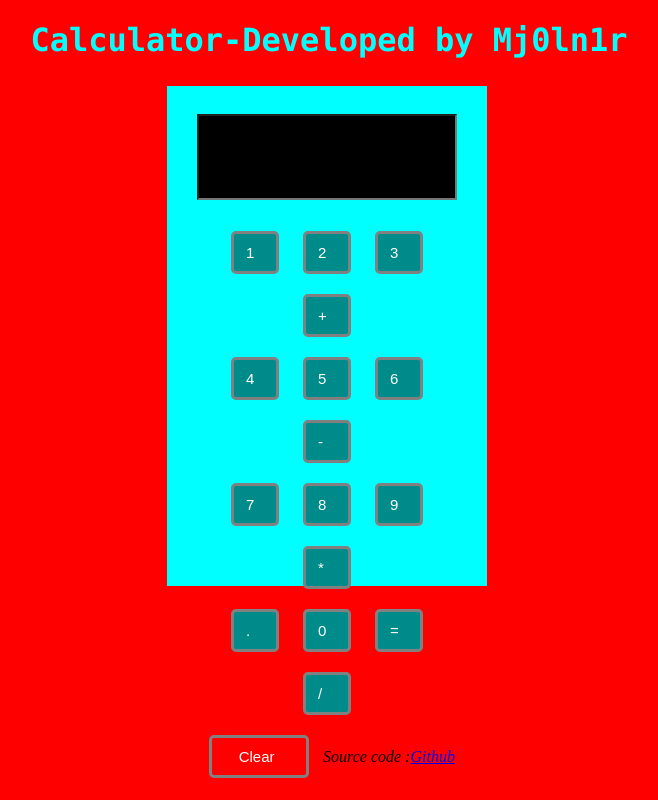
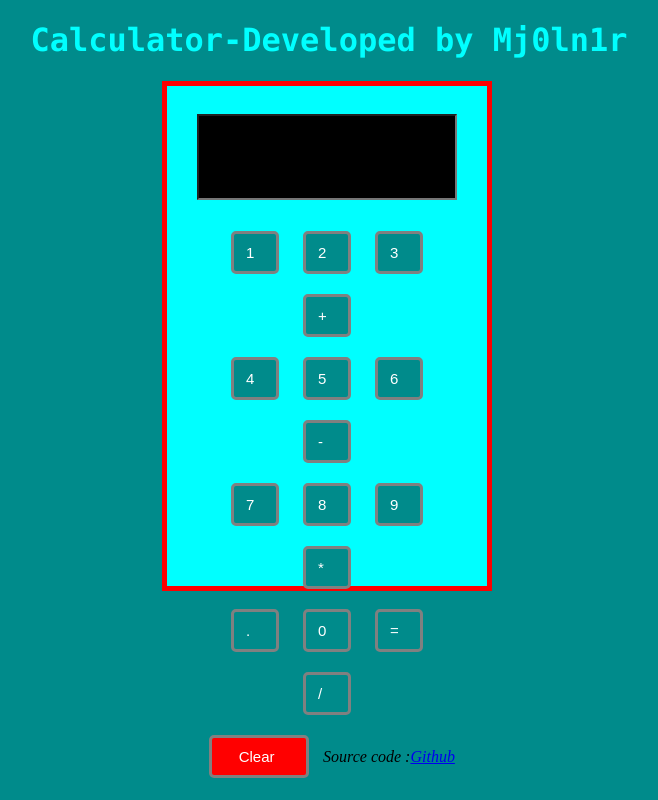
Before and after one commit to TheMj0ln1r/Calculator-Validations-Web-Page, a plain HTML site: page index.html in a window 1280 px wide. Shown: the whole page, without its empty margins (311-969 px from the left). Drawn offline with Linux system fonts and the light colour scheme.

Commit message:
colour change

```diff
--- a/styles.css
+++ b/styles.css
@@ -1,5 +1,5 @@
 body{
-	background-color: red;
+	background-color: darkcyan;
 }
 h1{
 	color: cyan;
```
